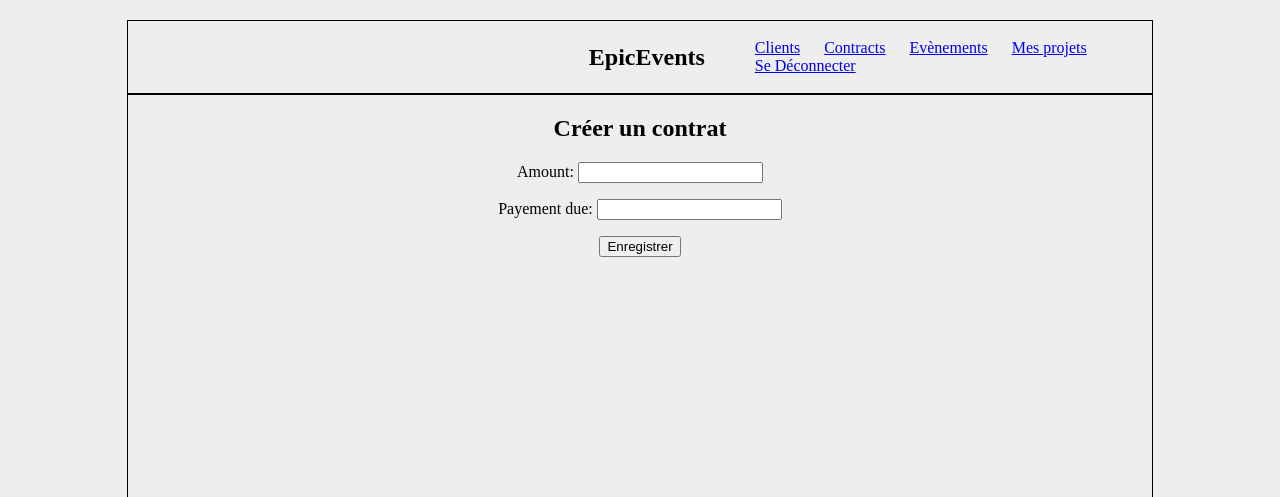
After one commit to MilhouseVP/P12_architecture_backend, a Django app: page /1/create_contract/ in a window 1280 px wide. The commit adds this page. Shown: the top 497 px of the page. Run offline with Django 4.2, Linux system fonts and the light colour scheme; the visitor is signed in with stand-in values (Sample User, id 1).

Commit message:
Form for contract creation's working. Need some refinements

```diff
--- a/P12_backend/urls.py
+++ b/P12_backend/urls.py
@@ -52,6 +52,8 @@ urlpatterns = [
          name='customer_detail'),
     path('contracts/', front.contracts, name='contracts'),
     path('contract/<int:cont_id>/', front.contract, name='contract_detail'),
+    path('<int:customer_id>/create_contract/', front.contract_create,
+         name='contract_create'),
     path('events/', front.events, name='events'),
     path('event/<int:event_id>/', front.event, name='event_detail'),
     path('<int:contract_id>/<int:customer_id>/create_event/',
--- a/apps/front/forms.py
+++ b/apps/front/forms.py
@@ -4,12 +4,13 @@ from apps.authenticate.models import CustomUser
 
 
 class EventForm(forms.Form):
-    # customer = forms.ModelChoiceField(queryset=Customer.objects.all(),
-    #                                   label='client')
     support_contact = forms.ModelChoiceField(
         queryset=CustomUser.objects.filter(role='support'), label='support')
-    # contract = forms.ModelChoiceField(queryset=Contract.objects.all(),
-    #                                   label='Contrat')
     attendees = forms.IntegerField(min_value=0, label='Jauge')
     event_date = forms.DateTimeField(label='Date')
     note = forms.CharField(max_length=1024, label='Note')
+
+
+class ContractForm(forms.Form):
+    amount = forms.IntegerField(min_value=0)
+    payement_due = forms.DateField()
--- /dev/null
+++ b/apps/front/templates/front/create_contract.html
@@ -0,0 +1,11 @@
+{% extends 'base.html' %}
+{% block content %}
+<h2>Créer un contrat</h2>
+<form method="post" enctype="multipart/form-data">
+    {{ contract_form.as_p }}
+    {% csrf_token %}
+    <button type="submit">Enregistrer</button>
+</form>
+
+
+{% endblock %}
--- a/apps/front/templates/front/customer_details.html
+++ b/apps/front/templates/front/customer_details.html
@@ -16,6 +16,9 @@
     <p> Dérnière modification : {{ customer.date_updated }}</p>
     <p>Déja client : {{ customer.existing }}</p>
     <p>Contact vente : {{ customer.sale_contact.email }}</p>
+    {% if user.id == customer.sale_contact.id %}
+    <a href="{% url 'contract_create' customer_id=customer.id %}"><button>Créer un contrat</button></a>
+    {% endif %}
 {% endif %}
 </div>
 {% endblock %}
--- a/apps/front/views.py
+++ b/apps/front/views.py
@@ -2,7 +2,7 @@ from django.shortcuts import render, redirect
 from django.contrib.auth.views import LoginView as BaseLogin
 from django.contrib.auth.decorators import login_required
 import requests
-from .forms import EventForm
+from .forms import EventForm, ContractForm
 from django.http import JsonResponse
 
 
@@ -114,6 +114,27 @@ def contract(request, cont_id):
 
 
 @login_required
+def contract_create(request, customer_id):
+    contract_form = ContractForm()
+    context = {'contract_form': contract_form}
+    if request.method == 'POST':
+        endpoint = 'http://127.0.0.1:8000/api/contracts/'
+        contract_form = ContractForm(request.POST)
+        if contract_form.is_valid():
+            data = contract_form.cleaned_data
+            body = {
+                'customer': customer_id,
+                'sale_contact': request.user.id,
+                'amount': data['amount'],
+                'payement_due': data['payement_due']
+            }
+            post_api_mixin(request, body, endpoint)
+            return redirect('home')
+    else:
+        return render(request, 'front/create_contract.html', context)
+
+
+@login_required
 def events(request):
     endpoint = 'http://127.0.0.1:8000/api/events/'
     data = get_api_mixin(request, endpoint)
@@ -153,10 +174,10 @@ def event_create(request, contract_id, customer_id):
                 'note': data['note']
             }
             post_api_mixin(request, body, endpoint)
+            # TODO: changer field envent_created sur contrat
             return redirect('home')
-        # TODO: supprimer le possibilité de créer un evenement si il y'en a déjà un
-
-    return render(request, 'front/create_event.html', context)
+    else:
+        return render(request, 'front/create_contract.html', context)
 
 
 
```
Also changed, not shown: apps/API/migrations/0014_contract_event_created.py (added).
